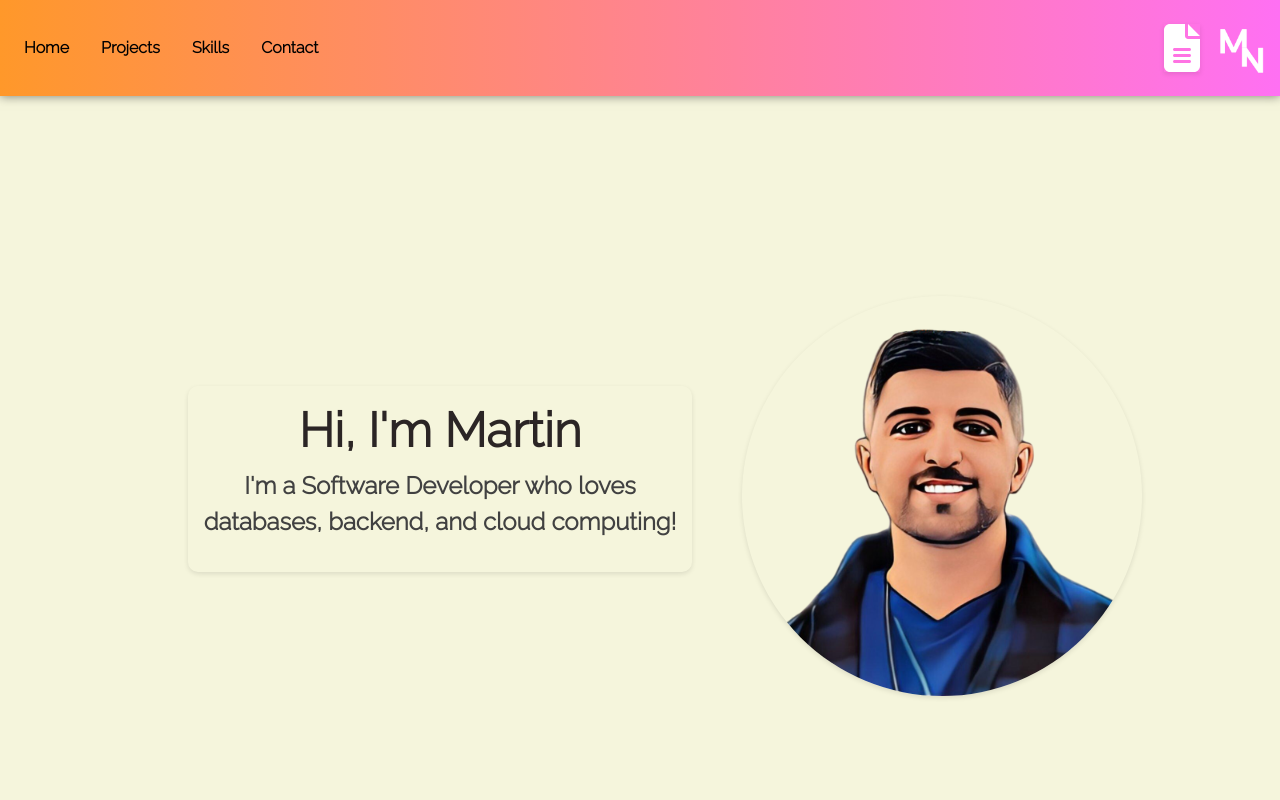
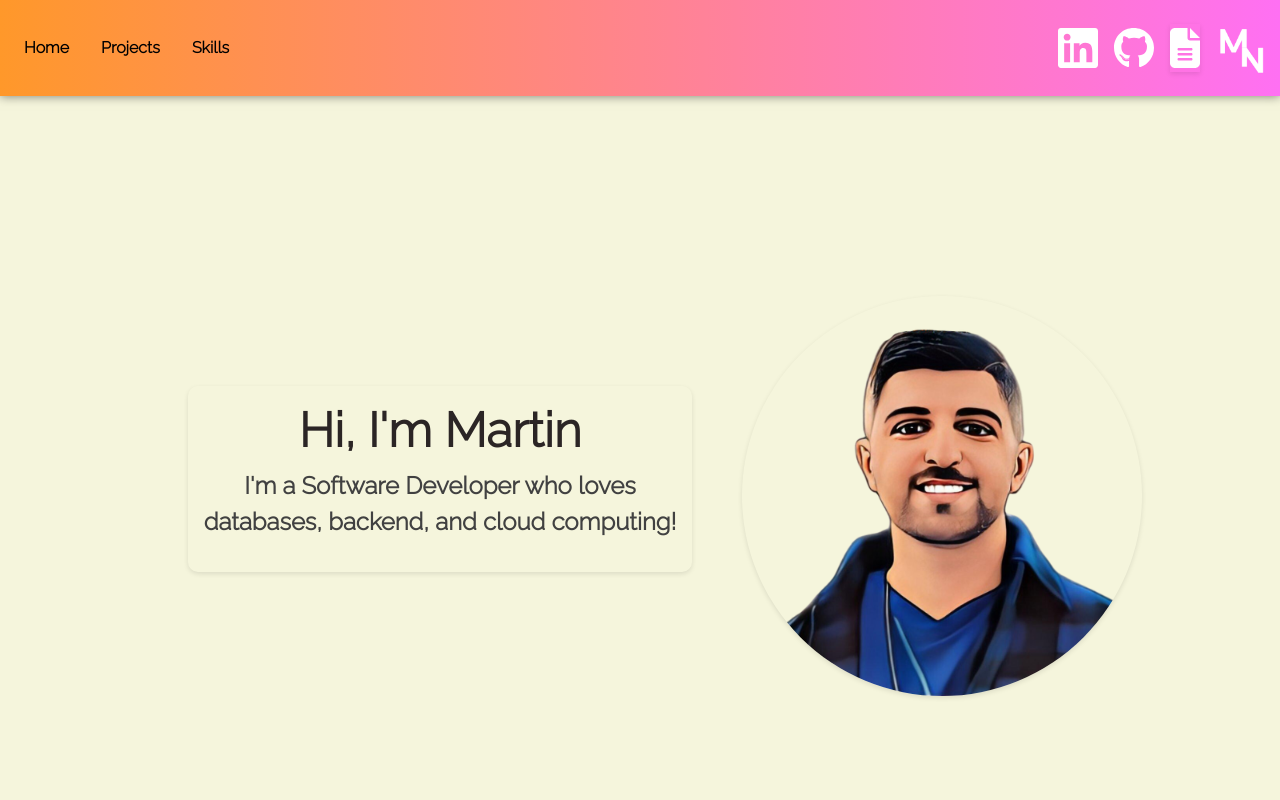
Before and after one commit to codewithmarty/codewithmarty.github.io, a React (Create React App) app: page / in a window 1280 px wide. Shown: the top 800 px of the page. Built offline with nearby package versions, Linux system fonts and the light colour scheme.

Commit message:
styling: added links to navbar

```diff
--- a/src/App.js
+++ b/src/App.js
@@ -3,7 +3,6 @@ import NavigationBar from "./components/NavigationBar/NavigationBar";
 import Landing from "./components/Landing/Landing";
 import Projects from "./components/Projects/Projects";
 import Skills from "./components/Skills/Skills"
-import ContactPage from "./components/ContactPage/ContactPage";
 
 import 'bootstrap/dist/css/bootstrap.min.css';
 import './App.css';
@@ -15,7 +14,6 @@ const App = () => {
       <Landing />
       <Projects />
       <Skills />
-      <ContactPage />
     </div>
   );
 }
--- a/src/components/ContactPage/ContactPage.css
+++ /dev/null
@@ -1,26 +0,0 @@
-.ContactPage {
-  padding: 1rem;
-  height: 20vh;
-}
-
-@media (max-height: 2532px) {
-  .ContactPage {
-    margin-top: 2rem;
-  }
-}
-
-.social-icon.ig {
-  color: rgb(162, 135, 206);
-}
-
-.social-icon.li {
-  color: rgb(136, 136, 255);
-}
-
-.social-icon.yt {
-  color: rgb(255, 99, 99);
-}
-
-.social-icon:hover {
-  color: white;
-}
--- a/src/components/ContactPage/ContactPage.js
+++ /dev/null
@@ -1,29 +0,0 @@
-import React from 'react';
-import { FontAwesomeIcon } from '@fortawesome/react-fontawesome';
-import {
-  faInstagram,
-  faLinkedin,
-  faYoutube,
-
-} from '@fortawesome/free-brands-svg-icons';
-
-import "./ContactPage.css"
-
-const ContactPage = () => {
-  return (
-    <div id="contact" className="ContactPage">
-      <h1>Connect on Social Media</h1>
-      <a className="social-icon ig" href="https://www.instagram.com/obiwannicola" target="_blank" rel="noopener noreferrer">
-        <FontAwesomeIcon icon={faInstagram} size="4x" />
-      </a>
-      <a className="social-icon li" href="https://www.linkedin.com/in/martinnicola" target="_blank" rel="noopener noreferrer">
-        <FontAwesomeIcon icon={faLinkedin} size="4x" />
-      </a>
-      <a className="social-icon yt" href="https://www.youtube.com/watch?v=hlfLySVnB_0" target="_blank" rel="noopener noreferrer">
-        <FontAwesomeIcon icon={faYoutube} size="4x" />
-      </a>
-    </div>
-  );
-};
-
-export default ContactPage;
--- a/src/components/NavigationBar/NavigationBar.js
+++ b/src/components/NavigationBar/NavigationBar.js
@@ -2,6 +2,10 @@ import React from "react";
 import { Navbar, Nav } from "react-bootstrap";
 import { FontAwesomeIcon } from '@fortawesome/react-fontawesome';
 import { faFileAlt } from '@fortawesome/free-solid-svg-icons';
+import {
+  faLinkedin,
+  faGithub
+} from '@fortawesome/free-brands-svg-icons';
 
 import './NavigationBar.css'
 
@@ -15,12 +19,17 @@ const NavigationBar = () => {
           <Nav.Link href="/">Home</Nav.Link>
           <Nav.Link href="#projects">Projects</Nav.Link>
           <Nav.Link href="#skills">Skills</Nav.Link>
-          <Nav.Link href="#contact">Contact</Nav.Link>
         </Nav>
       </Navbar.Collapse>
       <div style={{display: 'flex', alignItems: 'center'}}>
+        <a className="social-icon li" href="https://www.linkedin.com/in/martinnicola" target="_blank" rel="noopener noreferrer">
+          <FontAwesomeIcon icon={faLinkedin} size="4x" style={{ color: 'white', width: '40px'}} />
+        </a>
+        <a className="social-icon li" href="https://www.github.com/codewithmarty" target="_blank" rel="noopener noreferrer">
+          <FontAwesomeIcon icon={faGithub} size="4x" style={{ color: 'white', width: '40px'}} />
+        </a>
         <a href="resume/marty_resume_2023.pdf" download>
-          <FontAwesomeIcon icon={faFileAlt} size="3x" style={{ color: 'white'}}/>
+          <FontAwesomeIcon icon={faFileAlt} size="3x" style={{ color: 'white', width: '30px'}}/>
         </a>
         <img src="images/logo.png" alt=""/>
       </div>
--- a/src/components/Projects/Projects.css
+++ b/src/components/Projects/Projects.css
@@ -71,3 +71,30 @@ li {
   border: 1px solid beige;
   padding: 1rem;
 }
+
+.ContactPage {
+  padding: 1rem;
+  height: 20vh;
+}
+
+@media (max-height: 2532px) {
+  .ContactPage {
+    margin-top: 2rem;
+  }
+}
+
+.social-icon.ig {
+  color: rgb(162, 135, 206);
+}
+
+.social-icon.li {
+  color: rgb(136, 136, 255);
+}
+
+.social-icon.yt {
+  color: rgb(255, 99, 99);
+}
+
+.social-icon:hover {
+  color: white;
+}
```
Also changed, not shown: 5 other files (tests, documents, lock files or other folders).
